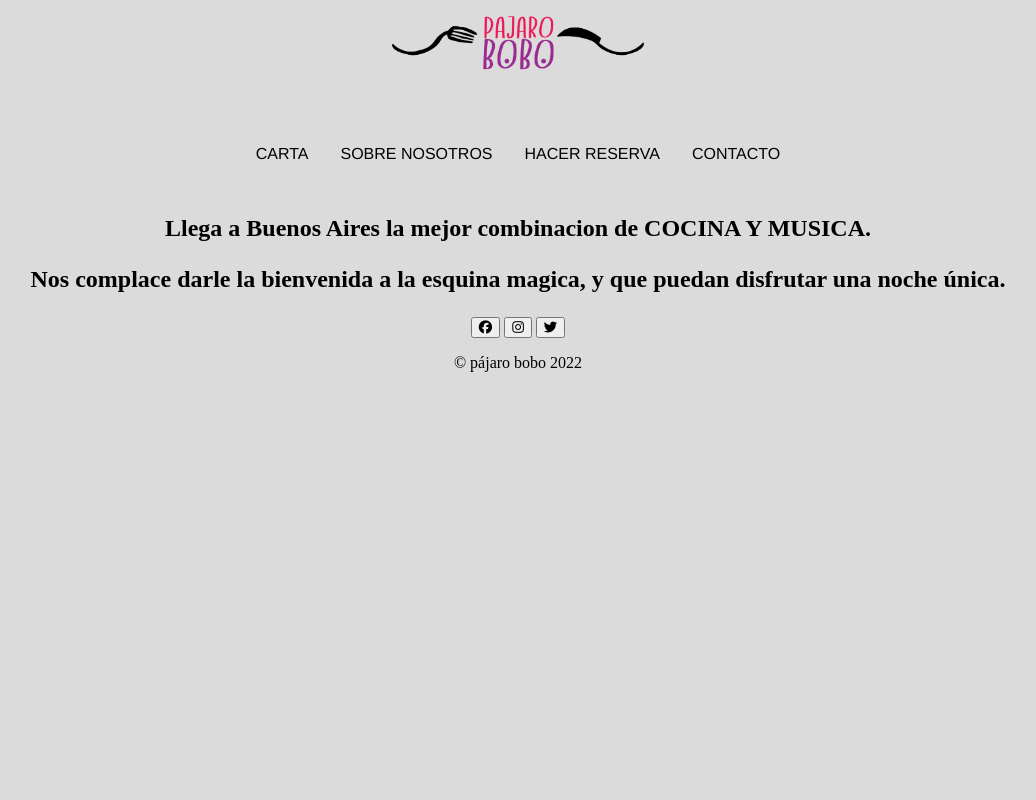
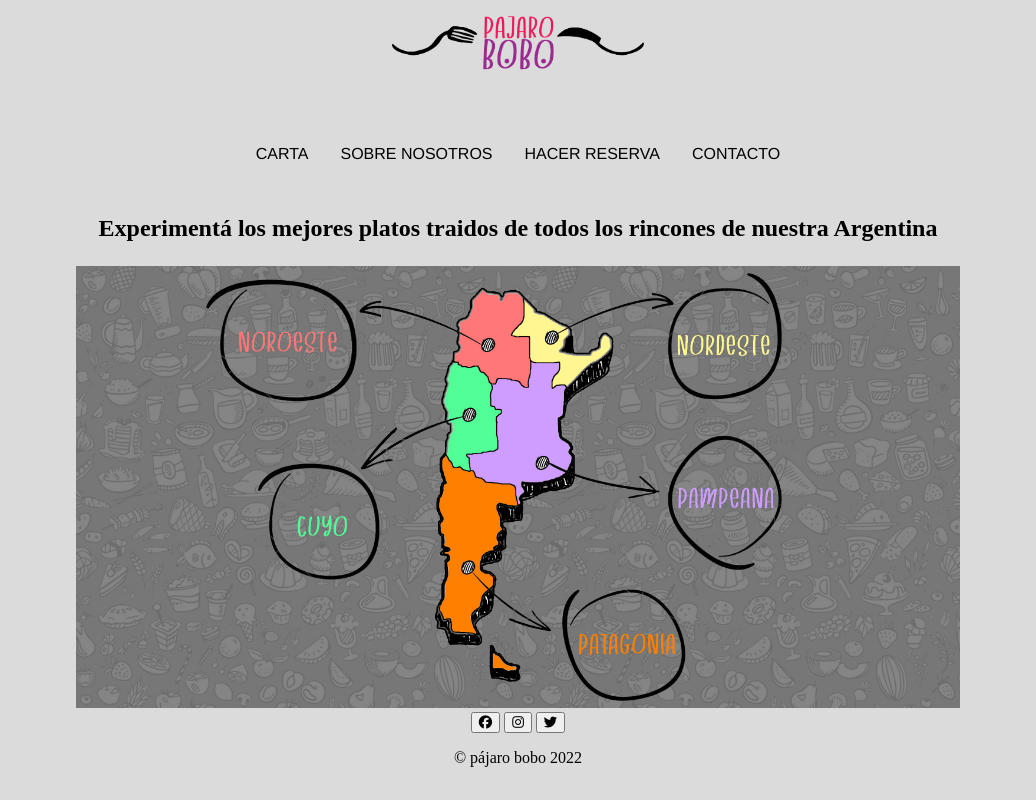
Before and after one commit to ngalda/TP22527, a plain HTML site: page index.html in a window 1280 px wide. Shown: the whole page, without its empty margins (122-1158 px from the left). Drawn offline with Linux system fonts and the light colour scheme.

Commit message:
agregue css, y varios datos de la pagina, fondo nuevo de portada

```diff
--- a/css/miestiloindex.css
+++ b/css/miestiloindex.css
@@ -93,3 +93,15 @@ nav ul li a:hover {
     background-color: purple;
     color: white;
 }
+
+
+/* ACA VA LA IMAGEN DE FONDO*/
+
+.fondo {
+    max-width: 70%;
+    max-height:  70%;
+}
+
+.comentario {
+
+}
--- a/index.html
+++ b/index.html
@@ -41,12 +41,13 @@
 
         <h2>
             <div>
-                <p>Llega a Buenos Aires la mejor combinacion de COCINA Y MUSICA.</p>
-            </div>
-            <div>
-                <p>Nos complace darle la bienvenida a la esquina magica, y que puedan disfrutar una noche única.</p>
+                <p class="comentario" >Experimentá los mejores platos traidos de todos los rincones de nuestra Argentina</p>
             </div>
         </h2>
+
+        <div>
+            <img class="fondo" src="img/FONDO.jpg" alt="imagen de portada">
+        </div>
 
     </header>
 
```
Also changed, not shown: img/FONDO.jpg (added).
